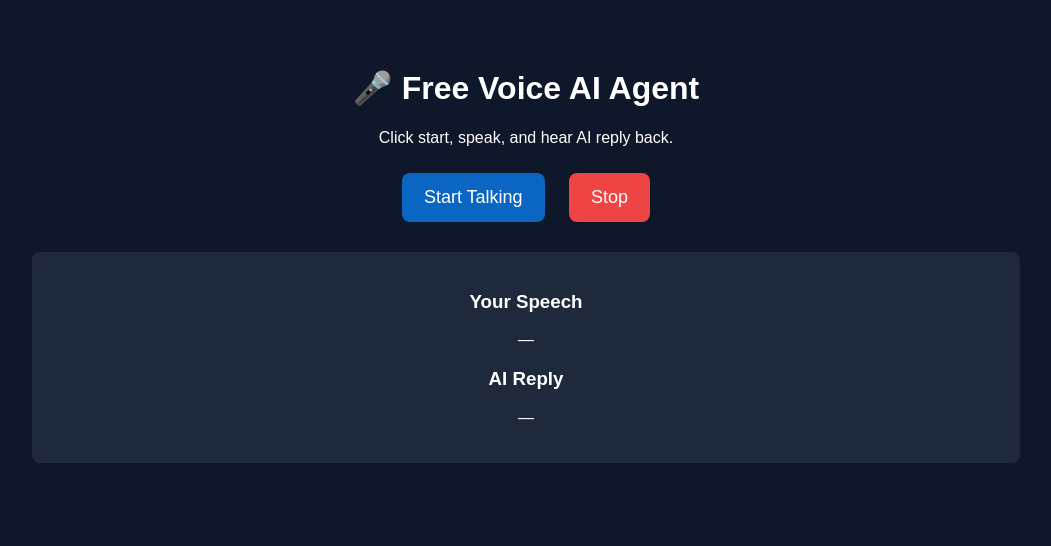
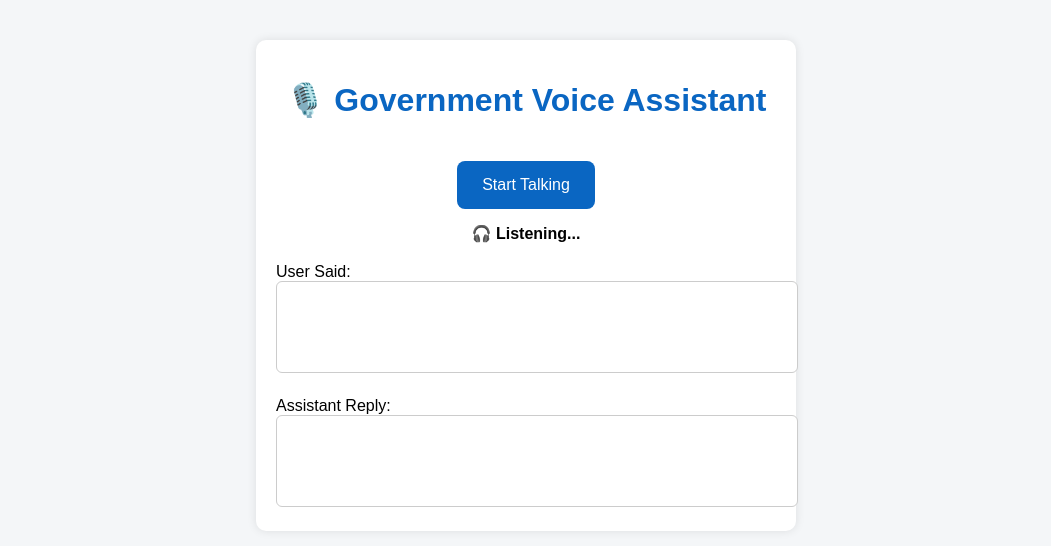
Before and after one commit to RuhiModi/VoiceAgent, a website: page public/index.html in a window 1280 px wide. Both pictures are taken after a click on the button "Start Talking". Shown: the whole page, without its empty margins (114-1165 px from the left). Drawn offline with Linux system fonts and the light colour scheme.

Commit message:
Update index.html

```diff
--- a/public/index.html
+++ b/public/index.html
@@ -1,114 +1,137 @@
 <!DOCTYPE html>
-<html>
+<html lang="en">
 <head>
   <meta charset="UTF-8" />
-  <title>Free Voice AI Agent</title>
+  <title>Government Voice Assistant</title>
+  <meta name="viewport" content="width=device-width, initial-scale=1.0" />
 
   <style>
     body {
-      background: #0f172a;
+      font-family: Arial, sans-serif;
+      background: #f4f6f8;
+      margin: 0;
+      padding: 0;
+    }
+    .container {
+      max-width: 500px;
+      margin: 40px auto;
+      background: white;
+      padding: 20px;
+      border-radius: 10px;
+      box-shadow: 0 0 10px rgba(0,0,0,0.1);
+      text-align: center;
+    }
+    h1 {
+      color: #0a66c2;
+    }
+    button {
+      background: #0a66c2;
       color: white;
-      font-family: Arial, sans-serif;
-      text-align: center;
-      padding: 40px;
+      border: none;
+      padding: 15px 25px;
+      font-size: 16px;
+      border-radius: 8px;
+      cursor: pointer;
+      margin-top: 20px;
     }
-
-    button {
-      padding: 14px 22px;
-      font-size: 18px;
-      margin: 10px;
-      border-radius: 8px;
-      border: none;
-      cursor: pointer;
+    button:hover {
+      background: #084ea3;
     }
-
-    #startBtn { background: #0A66C2; color: white; }
-    #stopBtn { background: #ef4444; color: white; }
-
+    .status {
+      margin-top: 15px;
+      font-weight: bold;
+    }
     .box {
-      background: #1e293b;
-      padding: 20px;
-      border-radius: 8px;
       margin-top: 20px;
-      width: 80%;
-      margin-left: auto;
-      margin-right: auto;
+      text-align: left;
+    }
+    textarea {
+      width: 100%;
+      height: 70px;
+      padding: 10px;
+      border-radius: 6px;
+      border: 1px solid #ccc;
+      resize: none;
     }
   </style>
 </head>
 
 <body>
-
-  <h1>🎤 Free Voice AI Agent</h1>
-  <p>Click start, speak, and hear AI reply back.</p>
+  <div class="container">
+    <h1>🎙️ Government Voice Assistant</h1>
 
     <button id="startBtn">Start Talking</button>
-  <button id="stopBtn" disabled>Stop</button>
+    <div class="status" id="status">Idle</div>
 
     <div class="box">
-    <h3>Your Speech</h3>
-    <p id="speech">—</p>
+      <label>User Said:</label>
+      <textarea id="userText" readonly></textarea>
+    </div>
 
-    <h3>AI Reply</h3>
-    <p id="response">—</p>
+    <div class="box">
+      <label>Assistant Reply:</label>
+      <textarea id="assistantText" readonly></textarea>
+    </div>
   </div>
 
   <script>
-    let recognition;
-    let isRecording = false;
+    const SpeechRecognition =
+      window.SpeechRecognition || window.webkitSpeechRecognition;
 
-    // ------ SPEECH TO TEXT ------
-    if ("webkitSpeechRecognition" in window) {
-      recognition = new webkitSpeechRecognition();
-      recognition.lang = "en-IN";
+    const recognition = new SpeechRecognition();
+    recognition.lang = "hi-IN"; // Hindi default
+    recognition.interimResults = false;
     recognition.continuous = false;
-      recognition.interimResults = false;
 
-      recognition.onresult = async function(event) {
-        const text = event.results[0][0].transcript;
-        document.getElementById("speech").innerText = text;
+    const startBtn = document.getElementById("startBtn");
+    const statusEl = document.getElementById("status");
+    const userTextEl = document.getElementById("userText");
+    const assistantTextEl = document.getElementById("assistantText");
 
-        const res = await fetch("/api/voice", {
+    startBtn.onclick = () => {
+      userTextEl.value = "";
+      assistantTextEl.value = "";
+      statusEl.innerText = "🎧 Listening...";
+      recognition.start();
+    };
+
+    recognition.onresult = async (event) => {
+      const transcript = event.results[0][0].transcript;
+      userTextEl.value = transcript;
+      statusEl.innerText = "🤖 Thinking...";
+
+      const response = await fetch("/api/talk", {
         method: "POST",
         headers: { "Content-Type": "application/json" },
-          body: JSON.stringify({ text })
+        body: JSON.stringify({ text: transcript }),
       });
 
-        const data = await res.json();
-        document.getElementById("response").innerText = data.reply;
+      const data = await response.json();
+      assistantTextEl.value = data.reply;
+      statusEl.innerText = "✅ Speaking...";
 
-        // ---- TEXT TO SPEECH ----
-        const utter = new SpeechSynthesisUtterance(data.reply);
-        utter.lang = "en-IN";
-
-        let voices = speechSynthesis.getVoices();
-        utter.voice = voices.find(v => v.lang.includes("en-IN")) || voices[0];
-
-        speechSynthesis.speak(utter);
+      speak(data.reply);
     };
 
-      recognition.onerror = () => console.log("Speech recognition error");
-    } else {
-      alert("Your browser does not support Speech Recognition. Use Chrome or Edge.");
+    recognition.onerror = () => {
+      statusEl.innerText = "❌ Voice recognition failed";
+    };
+
+    function speak(text) {
+      const utterance = new SpeechSynthesisUtterance(text);
+      utterance.lang = detectLanguage(text);
+      utterance.rate = 0.9;
+      speechSynthesis.speak(utterance);
+      utterance.onend = () => {
+        statusEl.innerText = "Idle";
+      };
     }
 
-    // ------ BUTTON CONTROLS ------
-    document.getElementById("startBtn").onclick = () => {
-      if (!isRecording) {
-        isRecording = true;
-        recognition.start();
-        document.getElementById("stopBtn").disabled = false;
+    function detectLanguage(text) {
+      if (/[\u0900-\u097F]/.test(text)) return "hi-IN"; // Hindi
+      if (/[\u0A80-\u0AFF]/.test(text)) return "gu-IN"; // Gujarati
+      return "en-IN";
     }
-    };
-
-    document.getElementById("stopBtn").onclick = () => {
-      if (isRecording) {
-        isRecording = false;
-        recognition.stop();
-        document.getElementById("stopBtn").disabled = true;
-      }
-    };
   </script>
-
 </body>
 </html>
```
Lines whose indentation alone changed are shown as unchanged.
